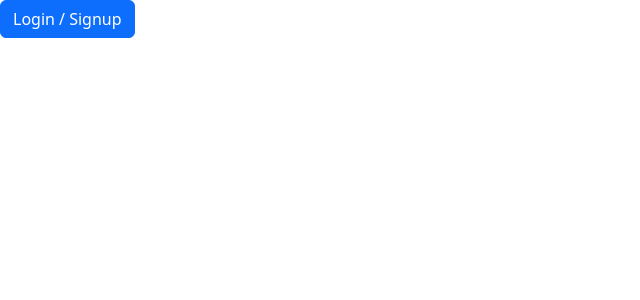
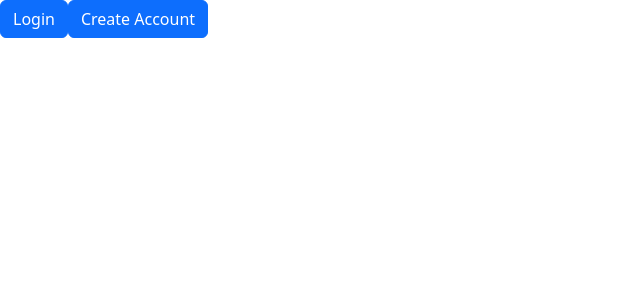
Before and after one commit to kennethlatour/Phase-4-project, a React (Create React App) app in the folder example-project/client/: page / in a window 1280 px wide. Shown: the top 300 px of the page, without its empty margins (0-640 px from the left). Built offline with nearby package versions, Linux system fonts and the light colour scheme.

Commit message:
Modals Finished

```diff
--- a/example-project/client/src/Home.js
+++ b/example-project/client/src/Home.js
@@ -1,53 +1,26 @@
 import React, { useState } from 'react';
-import Button from 'react-bootstrap/Button';
-import Form from 'react-bootstrap/Form';
-import Modal from 'react-bootstrap/Modal';
+import LoginModal from './LoginModal';
+import SignupModal from './SignupModal';
 
 function Home(){
     const [show, setShow] = useState(false);
-
+    const [signupShow, setSignupShow] = useState(false);
     const handleClose = () => setShow(false);
     const handleShow = () => setShow(true);
+    const handleSignupShow = () => setSignupShow(true)
+    const handleSignupClose = () => setSignupShow(false);
 //Will have a signup and login modal
-    return(
-            <>
-              <Button variant="primary" onClick={handleShow}>
-                Login / Signup
-              </Button>
+    return(<>
+            <LoginModal
+            show={show}
+            handleClose={handleClose}
+           handleShow={handleShow}/>
+           <SignupModal
+           show={signupShow}
+            handleClose={handleSignupClose}
+           handleShow={handleSignupShow}/>
 
-              <Modal show={show} onHide={handleClose}>
-                <Modal.Header closeButton>
-                  <Modal.Title>Modal heading</Modal.Title>
-                </Modal.Header>
-                <Modal.Body>
-                  <Form>
-                    <Form.Group className="mb-3" controlId="email-address">
-                      <Form.Label>Email address</Form.Label>
-                      <Form.Control
-                        type="email"
-                        placeholder="name@example.com"
-                        autoFocus
-                      />
-                    </Form.Group>
-                    <Form.Group
-                      className="mb-3"
-                      controlId="exampleForm.ControlTextarea1"
-                    >
-                      <Form.Label>Example textarea</Form.Label>
-                      <Form.Control as="textarea" rows={3} />
-                    </Form.Group>
-                  </Form>
-                </Modal.Body>
-                <Modal.Footer>
-                  <Button variant="secondary" onClick={handleClose}>
-                    Close
-                  </Button>
-                  <Button variant="primary" onClick={handleClose}>
-                    Save Changes
-                  </Button>
-                </Modal.Footer>
-              </Modal>
-            </>
+           </>
           );
 
 }
--- /dev/null
+++ b/example-project/client/src/LoginModal.js
@@ -0,0 +1,55 @@
+import React, { useState } from 'react';
+import Button from 'react-bootstrap/Button';
+import Form from 'react-bootstrap/Form';
+import Modal from 'react-bootstrap/Modal';
+
+function LoginModal({handleShow, show, handleClose}){
+
+
+
+
+    return( <>
+        <Button variant="primary" onClick={handleShow}>
+          Login
+        </Button>
+
+        <Modal show={show} onHide={handleClose}>
+          <Modal.Header closeButton>
+            <Modal.Title>Login</Modal.Title>
+          </Modal.Header>
+          <Modal.Body>
+            <Form>
+              <Form.Group className="mb-3" controlId="email-address">
+                <Form.Label>Username</Form.Label>
+                <Form.Control
+                  type="username"
+                  placeholder="Username"
+                  autoFocus
+                />
+              </Form.Group>
+              <Form.Group className="mb-3" controlId="email-address">
+                <Form.Label>Password</Form.Label>
+                <Form.Control
+                  type="username"
+                  placeholder="Password"
+                  autoFocus
+                />
+              </Form.Group>
+
+            </Form>
+          </Modal.Body>
+          <Modal.Footer>
+            <Button variant="primary" onClick={handleClose}>
+              Login
+            </Button>
+          </Modal.Footer>
+        </Modal>
+      </>
+
+
+
+    )
+}
+
+
+export default LoginModal;
--- /dev/null
+++ b/example-project/client/src/SignupModal.js
@@ -0,0 +1,63 @@
+import React, { useState } from 'react';
+import Button from 'react-bootstrap/Button';
+import Form from 'react-bootstrap/Form';
+import Modal from 'react-bootstrap/Modal';
+
+
+function SignupModal({handleShow, show, handleClose}){
+
+
+    return(
+    <>
+    <Button variant="primary" onClick={handleShow}>
+    Create Account
+  </Button>
+
+  <Modal show={show} onHide={handleClose}>
+    <Modal.Header closeButton>
+      <Modal.Title>Create Account</Modal.Title>
+    </Modal.Header>
+    <Modal.Body>
+      <Form>
+      <Form.Group className="mb-3" controlId="email-address">
+          <Form.Label>Email Address</Form.Label>
+          <Form.Control
+            type="email"
+            placeholder="name@account.com"
+            autoFocus
+          />
+        </Form.Group>
+
+        <Form.Group className="mb-3" controlId="username">
+          <Form.Label>Username</Form.Label>
+          <Form.Control
+            type="username"
+            placeholder="Username"
+            autoFocus
+          />
+        </Form.Group>
+        <Form.Group className="mb-3" controlId="password">
+          <Form.Label>Password</Form.Label>
+          <Form.Control
+            type="username"
+            placeholder="Password"
+            autoFocus
+          />
+        </Form.Group>
+
+      </Form>
+    </Modal.Body>
+    <Modal.Footer>
+      <Button variant="primary" onClick={handleClose}>
+        Login
+      </Button>
+    </Modal.Footer>
+  </Modal>
+</>
+
+
+    )
+}
+
+
+export default SignupModal;
```
